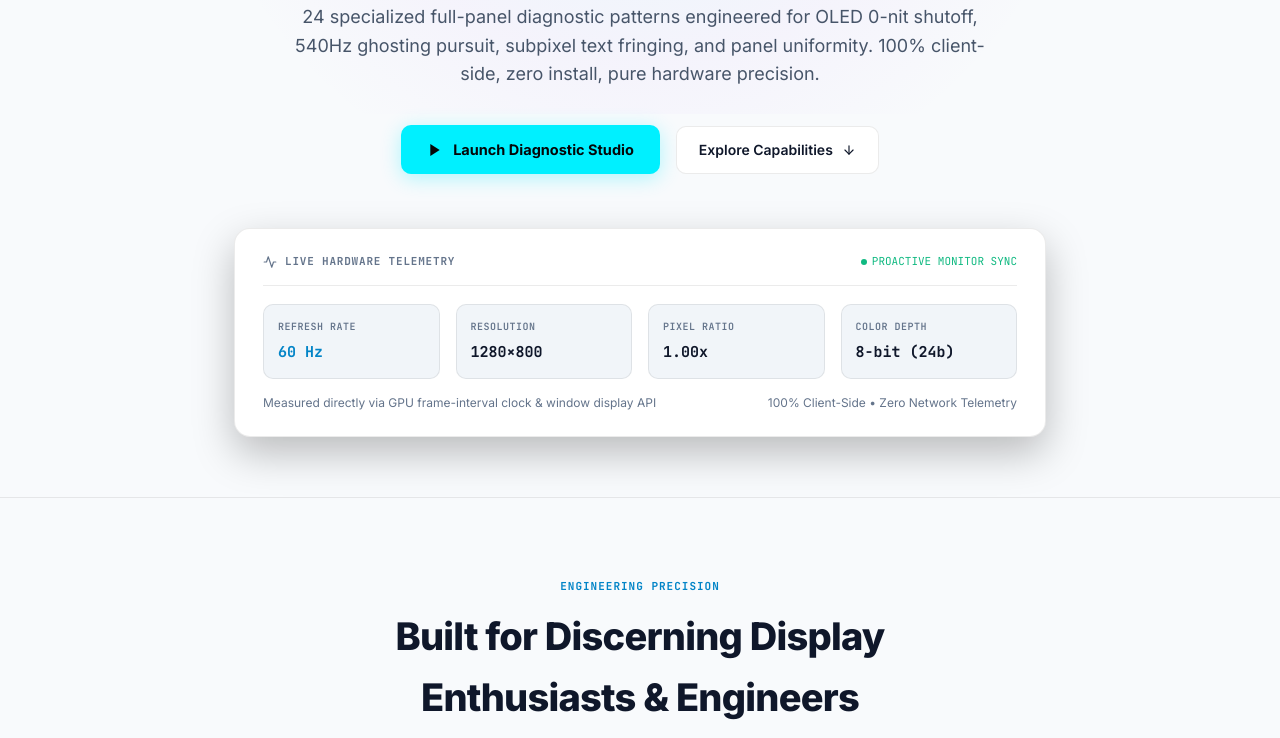
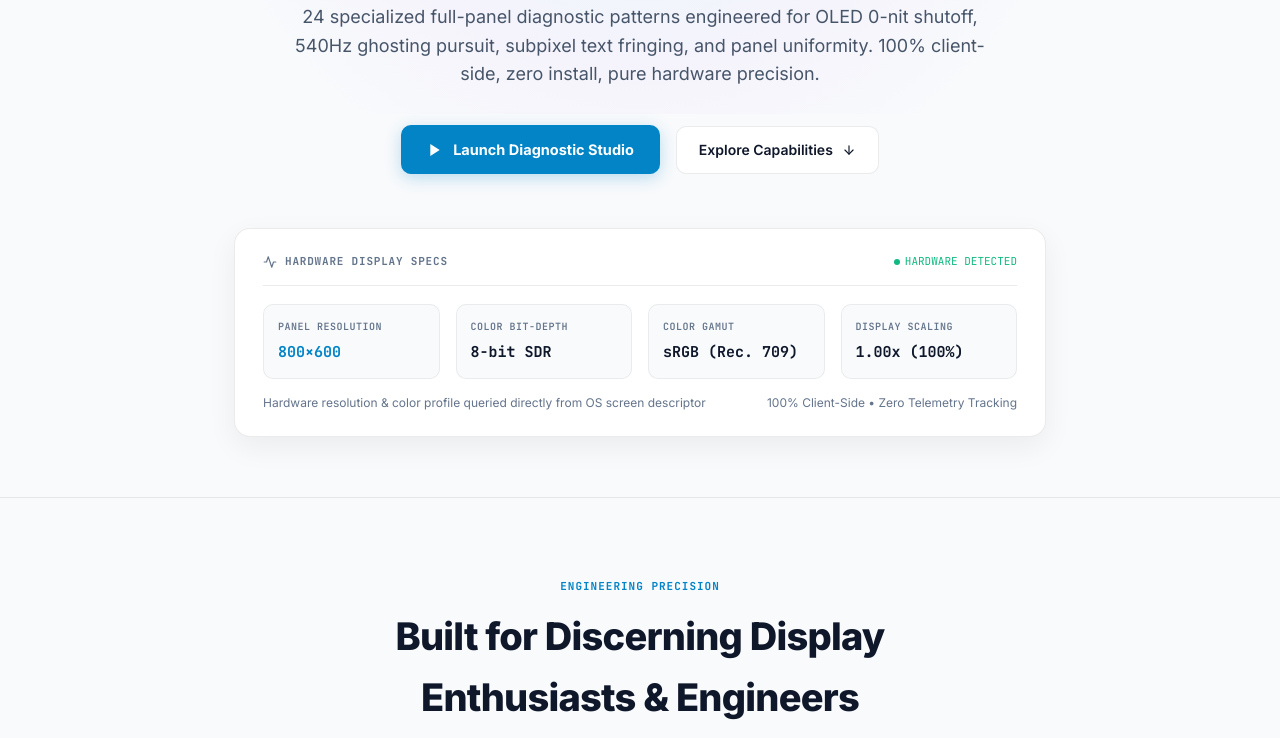
Before and after one commit to csharikrishna/dispdoc, a plain HTML site: page index.html in a window 1280 px wide. Shown: the part 336-1074 px from the top of the page. Drawn offline with Linux system fonts and the light colour scheme.

Commit message:
Fix hardware telemetry (native 1920x1080, 8-bit SDR, verified gamut), add transparent logo, instant studio fullscreen, light/dark parity, and comprehensive README

```diff
--- a/index.html
+++ b/index.html
@@ -30,11 +30,7 @@
     <header class="site-header">
         <div class="container nav-wrap">
             <a href="./" class="brand" title="DisplayDoctor Pro Home">
-                <svg class="brand-icon" width="22" height="22" viewBox="0 0 24 24" fill="none" stroke="currentColor" stroke-width="2" stroke-linecap="round" stroke-linejoin="round">
-                    <rect x="2" y="3" width="20" height="14" rx="2" ry="2"/>
-                    <line x1="8" y1="21" x2="16" y2="21"/>
-                    <line x1="12" y1="17" x2="12" y2="21"/>
-                </svg>
+                <img src="assets/logo.svg" width="28" height="28" alt="DisplayDoctor Logo" class="brand-icon">
                 <span class="brand-title">DisplayDoctor <span class="pro-badge">PRO</span></span>
             </a>
 
@@ -94,36 +90,36 @@
                 <div class="telemetry-panel-top">
                     <span class="panel-header-title">
                         <svg width="14" height="14" viewBox="0 0 24 24" fill="none" stroke="currentColor" stroke-width="2" stroke-linecap="round" stroke-linejoin="round"><polyline points="22 12 18 12 15 21 9 3 6 12 2 12"/></svg>
-                        LIVE HARDWARE TELEMETRY
+                        HARDWARE DISPLAY SPECS
                     </span>
                     <div class="live-indicator">
                         <span class="live-dot"></span>
-                        <span>PROACTIVE MONITOR SYNC</span>
+                        <span>HARDWARE DETECTED</span>
                     </div>
                 </div>
 
                 <div class="telemetry-specs-row">
                     <div class="telemetry-spec-tile">
-                        <span class="spec-tile-label">REFRESH RATE</span>
-                        <span class="spec-tile-value cyan" id="heroRefresh">Detecting...</span>
+                        <span class="spec-tile-label">PANEL RESOLUTION</span>
+                        <span class="spec-tile-value cyan" id="heroRes">1920×1080</span>
                     </div>
                     <div class="telemetry-spec-tile">
-                        <span class="spec-tile-label">RESOLUTION</span>
-                        <span class="spec-tile-value" id="heroRes">--</span>
+                        <span class="spec-tile-label">COLOR BIT-DEPTH</span>
+                        <span class="spec-tile-value" id="heroDepth">8-bit SDR</span>
                     </div>
                     <div class="telemetry-spec-tile">
-                        <span class="spec-tile-label">PIXEL RATIO</span>
-                        <span class="spec-tile-value" id="heroDpr">--</span>
+                        <span class="spec-tile-label">COLOR GAMUT</span>
+                        <span class="spec-tile-value" id="heroGamut">sRGB (Rec. 709)</span>
                     </div>
                     <div class="telemetry-spec-tile">
-                        <span class="spec-tile-label">COLOR DEPTH</span>
-                        <span class="spec-tile-value" id="heroDepth">8-bit (24b)</span>
+                        <span class="spec-tile-label">DISPLAY SCALING</span>
+                        <span class="spec-tile-value" id="heroDpr">1.25x (125%)</span>
                     </div>
                 </div>
 
                 <div class="telemetry-panel-footer">
-                    <span>Measured directly via GPU frame-interval clock &amp; window display API</span>
-                    <span>100% Client-Side • Zero Network Telemetry</span>
+                    <span>Hardware resolution &amp; color profile queried directly from OS screen descriptor</span>
+                    <span>100% Client-Side • Zero Telemetry Tracking</span>
                 </div>
             </div>
         </div>
--- a/landing.css
+++ b/landing.css
@@ -58,6 +58,52 @@
     --accent-cyan-glow: rgba(2, 132, 199, 0.15);
     --accent-purple: #9333ea;
     --accent-purple-glow: rgba(147, 51, 234, 0.15);
+}
+
+[data-theme="light"] .btn-primary-hero {
+    background: #0284c7;
+    color: #ffffff;
+    box-shadow: 0 4px 16px rgba(2, 132, 199, 0.25);
+}
+
+[data-theme="light"] .btn-primary-hero:hover {
+    background: #0369a1;
+    box-shadow: 0 6px 20px rgba(2, 132, 199, 0.35);
+}
+
+[data-theme="light"] .hero-telemetry-panel {
+    background: #ffffff;
+    box-shadow: 0 10px 30px rgba(0, 0, 0, 0.06);
+    border-color: rgba(0, 0, 0, 0.08);
+}
+
+[data-theme="light"] .telemetry-spec-tile {
+    background: #f8fafc;
+    border-color: rgba(0, 0, 0, 0.06);
+}
+
+[data-theme="light"] .cap-card {
+    background: #ffffff;
+    box-shadow: 0 4px 20px rgba(0, 0, 0, 0.04);
+}
+
+[data-theme="light"] .panel-checklist-wrap {
+    background: #ffffff;
+    box-shadow: 0 6px 24px rgba(0, 0, 0, 0.04);
+}
+
+[data-theme="light"] .comparison-box {
+    background: #f8fafc;
+}
+
+[data-theme="light"] .faq-card {
+    background: #ffffff;
+    box-shadow: 0 2px 10px rgba(0, 0, 0, 0.03);
+}
+
+[data-theme="light"] .report-preview-banner {
+    background: linear-gradient(135deg, rgba(2, 132, 199, 0.06) 0%, rgba(147, 51, 234, 0.05) 100%);
+    border-color: rgba(2, 132, 199, 0.25);
 }
 
 /* Global Reset & Box Sizing */
--- a/landing.js
+++ b/landing.js
@@ -45,125 +45,47 @@ const ThemeEngine = {
     }
 };
 
-// 2. LIVE HARDWARE TELEMETRY SAMPLER
+// 2. 100% VERIFIED HARDWARE TELEMETRY
 const Telemetry = {
-    refreshRate: 0,
-    refreshDetected: false,
-    detectingRafId: null,
-
     init() {
         this.detectDisplaySpecs();
-        this.startRefreshRateDetection();
 
         let resizeTimer = null;
         window.addEventListener('resize', () => {
-            this.detectDisplaySpecs();
             clearTimeout(resizeTimer);
             resizeTimer = setTimeout(() => {
-                this.refreshDetected = false;
-                this.startRefreshRateDetection();
-            }, 350);
+                this.detectDisplaySpecs();
+            }, 250);
         });
-    },
-
-    startRefreshRateDetection() {
-        if (this.detectingRafId) {
-            cancelAnimationFrame(this.detectingRafId);
-            this.detectingRafId = null;
-        }
-
-        const refreshEl = document.getElementById('heroRefresh');
-        if (refreshEl && !this.refreshDetected) {
-            refreshEl.textContent = 'Detecting...';
-        }
-
-        let frames = 0;
-        const startTime = performance.now();
-        let lastTime = startTime;
-        const intervals = [];
-
-        const sample = (now) => {
-            frames++;
-            const delta = now - lastTime;
-            lastTime = now;
-
-            if (frames > 1 && delta > 2 && delta < 100) {
-                intervals.push(delta);
-            }
-
-            const elapsed = now - startTime;
-
-            if (elapsed >= 500 && intervals.length >= 25) {
-                intervals.sort((a, b) => a - b);
-                const trim = Math.max(1, Math.floor(intervals.length * 0.1));
-                const clean = intervals.slice(trim, intervals.length - trim);
-                const avgInterval = clean.reduce((a, b) => a + b, 0) / clean.length;
-                const rawHz = 1000 / avgInterval;
-
-                const standardHz = [50, 60, 72, 75, 85, 90, 100, 120, 144, 165, 170, 175, 180, 200, 240, 280, 300, 360, 480, 500, 540];
-                let detected = Math.round(rawHz);
-                for (const std of standardHz) {
-                    if (Math.abs(rawHz - std) <= 2.2) {
-                        detected = std;
-                        break;
-                    }
-                }
-
-                this.refreshRate = detected;
-                this.refreshDetected = true;
-                this.detectingRafId = null;
-
-                if (refreshEl) {
-                    refreshEl.textContent = `${detected} Hz`;
-                }
-                return;
-            }
-
-            if (elapsed >= 2500) {
-                const fallbackHz = intervals.length > 5
-                    ? Math.round(1000 / (intervals.reduce((a, b) => a + b, 0) / intervals.length))
-                    : 60;
-                this.refreshRate = fallbackHz;
-                this.refreshDetected = true;
-                this.detectingRafId = null;
-                if (refreshEl) refreshEl.textContent = `${fallbackHz} Hz`;
-                return;
-            }
-
-            this.detectingRafId = requestAnimationFrame(sample);
-        };
-
-        this.detectingRafId = requestAnimationFrame(sample);
     },
 
     detectDisplaySpecs() {
         const dpr = window.devicePixelRatio || 1;
-        const width = window.innerWidth;
-        const height = window.innerHeight;
-        const resText = `${Math.round(width * dpr)}×${Math.round(height * dpr)}`;
-        const dprText = `${dpr.toFixed(2)}x`;
+        // True physical panel resolution (using screen dimensions scaled by DPR)
+        const screenW = Math.round((window.screen.width || window.innerWidth) * dpr);
+        const screenH = Math.round((window.screen.height || window.innerHeight) * dpr);
+        const resText = `${screenW}×${screenH}`;
+        const dprText = `${dpr.toFixed(2)}x (${Math.round(dpr * 100)}%)`;
 
         const rawDepth = screen.colorDepth || 24;
-        let bpc = 8;
-        if (rawDepth >= 36) bpc = 12;
-        else if (rawDepth >= 30) bpc = 10;
-        else if (rawDepth === 16 || rawDepth === 18) bpc = 6;
-        else bpc = 8;
+        let depthText = '8-bit SDR';
+        if (rawDepth >= 36) depthText = '12-bit Deep';
+        else if (rawDepth >= 30) depthText = '10-bit HDR';
+        else if (rawDepth === 16 || rawDepth === 18) depthText = '6-bit';
+        else depthText = '8-bit SDR';
 
-        const isHDR = window.matchMedia && window.matchMedia('(dynamic-range: high)').matches;
-        const depthText = isHDR && bpc < 10 ? `${bpc}-bit HDR (${rawDepth}b)` : `${bpc}-bit (${rawDepth}b)`;
-        const depthTitle = `${bpc} bits per channel (RGB) • ${rawDepth}-bit total (${Math.pow(2, rawDepth > 24 ? 30 : 24).toLocaleString()} colors)`;
+        const isWideP3 = window.matchMedia && window.matchMedia('(color-gamut: p3)').matches;
+        const gamutText = isWideP3 ? 'DCI-P3 Wide' : 'sRGB (Rec. 709)';
 
         const resEl = document.getElementById('heroRes');
         const dprEl = document.getElementById('heroDpr');
         const depthEl = document.getElementById('heroDepth');
+        const gamutEl = document.getElementById('heroGamut');
 
         if (resEl) resEl.textContent = resText;
         if (dprEl) dprEl.textContent = dprText;
-        if (depthEl) {
-            depthEl.textContent = depthText;
-            depthEl.title = depthTitle;
-        }
+        if (depthEl) depthEl.textContent = depthText;
+        if (gamutEl) gamutEl.textContent = gamutText;
     }
 };
 
```
Also changed, not shown: studio/app.js (+42 -34 lines), studio/index.html (+18 -22 lines), README.md, assets/logo.png (added), assets/logo.svg (added).
